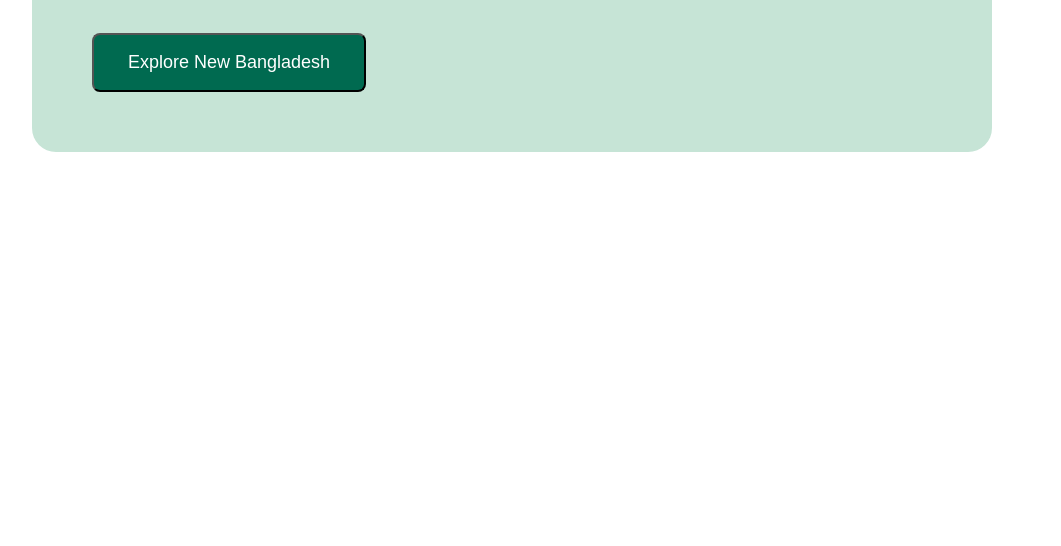
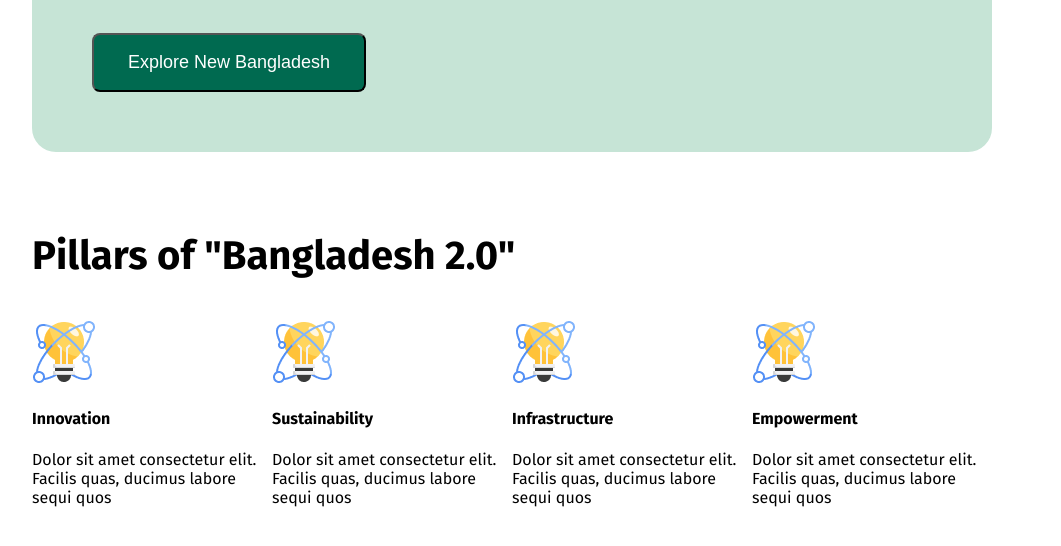
Before and after one commit to mizan649/b11-a01, a plain HTML site: page index.html in a window 1280 px wide. Shown: the part 680-1226 px from the top of the page, without its empty margins (128-1189 px from the left). Before the commit the page ends 832 px from the top, so only its background shows below. Drawn offline with Linux system fonts and the light colour scheme.

Commit message:
pillars part 50% complete

```diff
--- a/index.html
+++ b/index.html
@@ -17,23 +17,54 @@
        <header>
               <nav>
                      <ul>
-                            <a href="" class="nav-name"><li>Bangladesh 2.0</li></a>
+                            <a href="" class="nav-name">
+                                   <li>Bangladesh 2.0</li>
+                            </a>
                             <button class="sign-button">Sign In</button>
                      </ul>
               </nav>
        </header>
 
        <main>
+
               <section class="new-bangladesh">
                      <div class="new-bangladesh-content1">
                             <h5 class="subtitle">Bangladesh 2.0</h5>
-                            <h3 class="new-bangladesh-title">Idea, innovation,vision and challenges in New Bangladesh</h3>
+                            <h3 class="new-bangladesh-title">Idea, innovation,vision and challenges in New Bangladesh
+                            </h3>
                             <button class="primary-btn">Explore New Bangladesh</button>
                      </div>
                      <div class="new-bangladesh-photo">
                             <img src="./images/hero.png" alt="" class="shohid-minar">
                      </div>
               </section>
+
+              <section class="pillar-bangladesh">
+                     <h3 class="pillar-title">Pillars of "Bangladesh 2.0"</h3>
+                     <div class="pillars">
+                            <div class="pillar">
+                                   <img src="./images/card-icon.png" alt="">
+                                   <h4>Innovation</h4>
+                                   <p>Dolor sit amet consectetur elit. Facilis quas, ducimus labore sequi quos </p>
+                            </div>
+                            <div class="pillar">
+                                   <img src="./images/card-icon.png" alt="">
+                                   <h4>Sustainability</h4>
+                                   <p>Dolor sit amet consectetur elit. Facilis quas, ducimus labore sequi quos </p>
+                            </div>
+                            <div class="pillar">
+                                   <img src="./images/card-icon.png" alt="">
+                                   <h4>Infrastructure</h4>
+                                   <p>Dolor sit amet consectetur elit. Facilis quas, ducimus labore sequi quos </p>
+                            </div>
+                            <div class="pillar">
+                                   <img src="./images/card-icon.png" alt="">
+                                   <h4>Empowerment</h4>
+                                   <p>Dolor sit amet consectetur elit. Facilis quas, ducimus labore sequi quos </p>
+                            </div>
+                     </div>
+              </section>
+
        </main>
 </body>
 
--- a/styles/style.css
+++ b/styles/style.css
@@ -72,3 +72,15 @@ main{
       font-weight: bold;
       color: #0E0E0E;
 }
+
+section{
+      margin-bottom: 80px;
+}
+/* Pillar Of Bangladesh Section */
+.pillars{
+      display: flex;
+}
+.pillar-title{
+      font-size: 40px;
+      font-weight: bold;
+}
```
